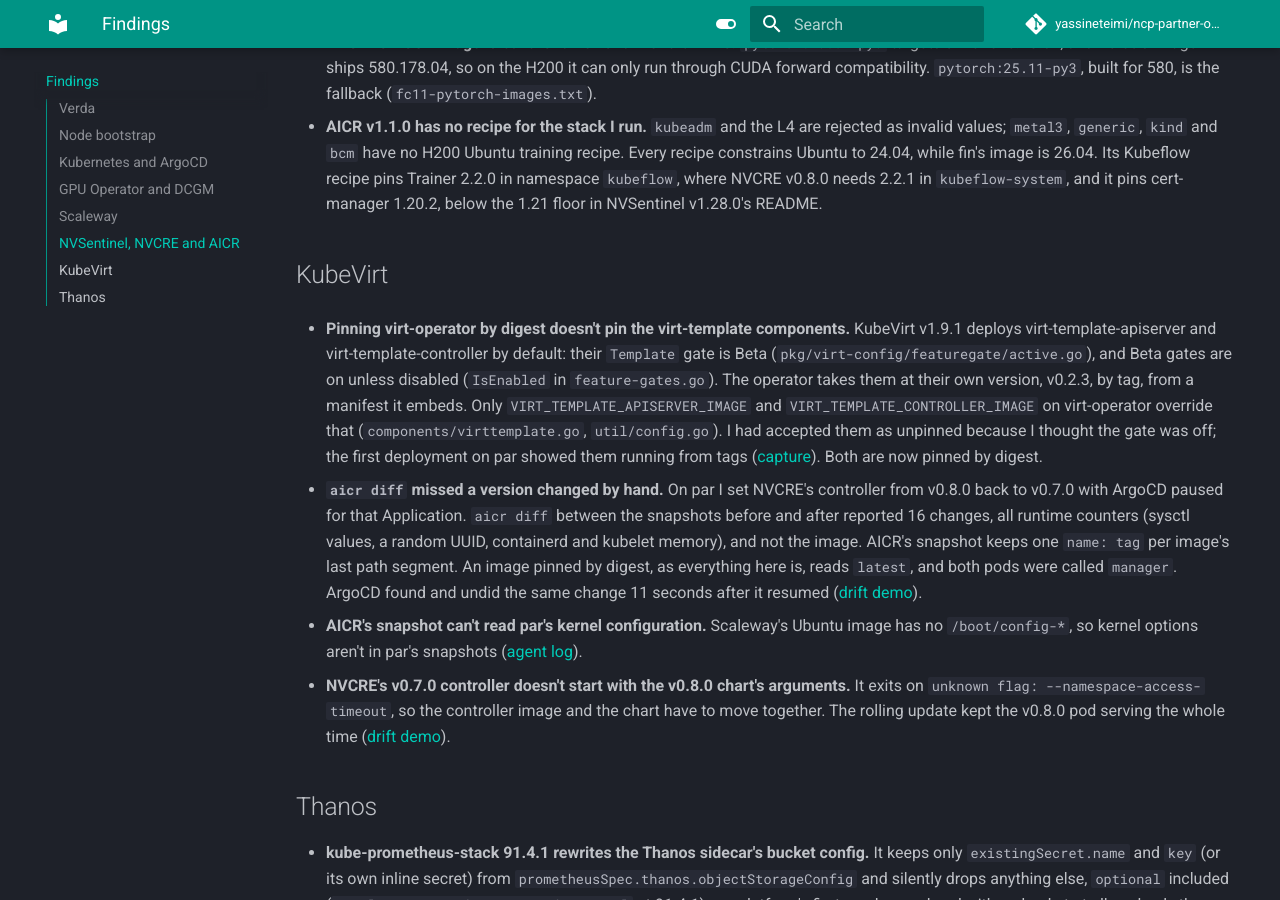
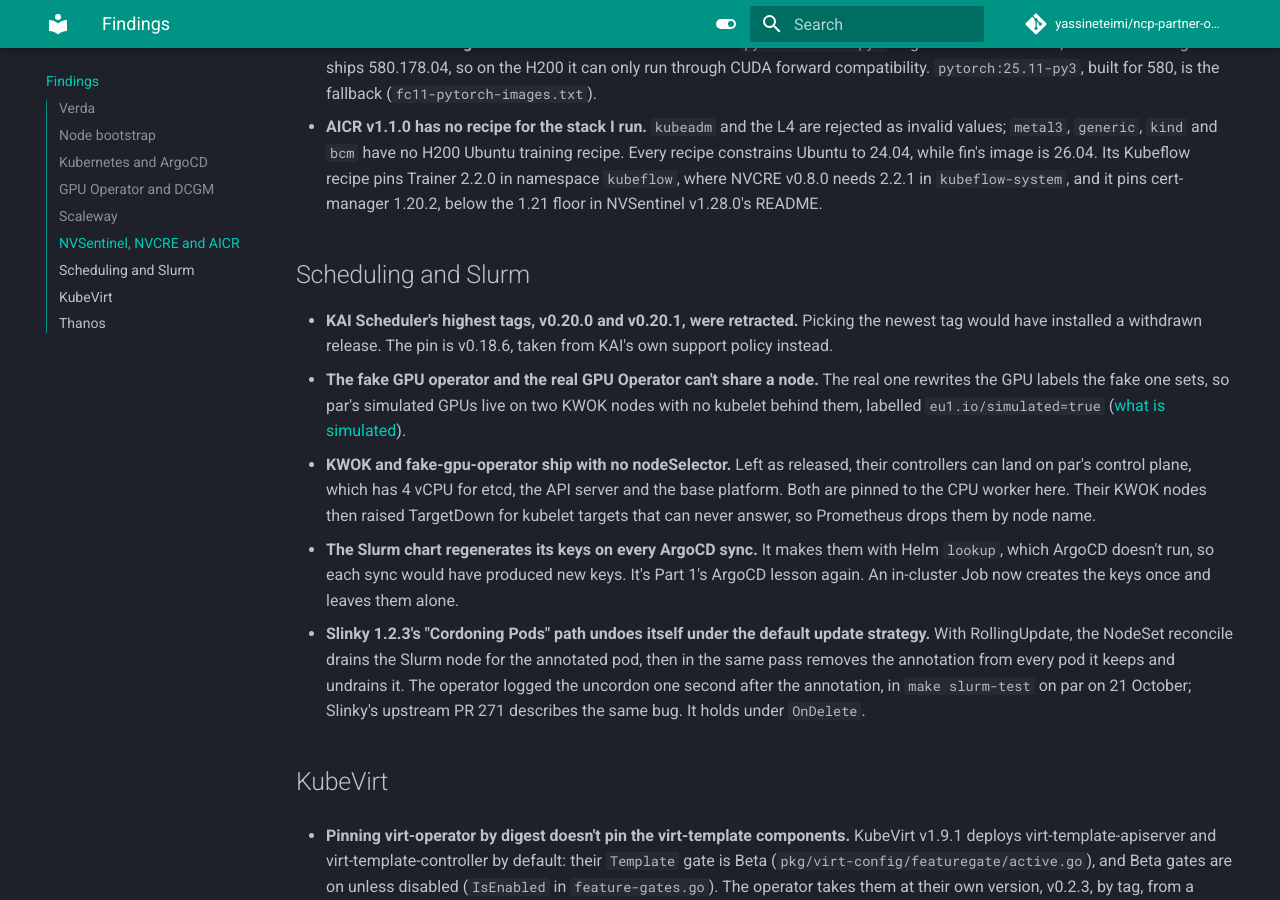
Before and after one commit to yassineteimi/ncp-partner-onboarding, an MkDocs documentation site: the page built from docs/findings.md, in a window 1280 px wide and 900 px high, scrolled down 2054 px. Built offline with MkDocs 1.6.1 and Material for MkDocs 9.7.7, drawn with Linux system fonts in a browser that asks for light colours; comment, search, counter and statistics services are not loaded.

Commit message:
Link the tenancy page and ADRs 0006 to 0008, file the scheduling findings

```diff
--- a/docs/findings.md
+++ b/docs/findings.md
@@ -34,6 +34,14 @@
 - **NVCRE's NCCL image is built for a newer driver than fin's.** `pytorch:26.01-py3` targets driver 590.48.01, and Verda's image ships 580.178.04, so on the H200 it can only run through CUDA forward compatibility. `pytorch:25.11-py3`, built for 580, is the fallback (`fc11-pytorch-images.txt`).
 - **AICR v1.1.0 has no recipe for the stack I run.** `kubeadm` and the L4 are rejected as invalid values; `metal3`, `generic`, `kind` and `bcm` have no H200 Ubuntu training recipe. Every recipe constrains Ubuntu to 24.04, while fin's image is 26.04. Its Kubeflow recipe pins Trainer 2.2.0 in namespace `kubeflow`, where NVCRE v0.8.0 needs 2.2.1 in `kubeflow-system`, and it pins cert-manager 1.20.2, below the 1.21 floor in NVSentinel v1.28.0's README.
 
+## Scheduling and Slurm
+
+- **KAI Scheduler's highest tags, v0.20.0 and v0.20.1, were retracted.** Picking the newest tag would have installed a withdrawn release. The pin is v0.18.6, taken from KAI's own support policy instead.
+- **The fake GPU operator and the real GPU Operator can't share a node.** The real one rewrites the GPU labels the fake one sets, so par's simulated GPUs live on two KWOK nodes with no kubelet behind them, labelled `eu1.io/simulated=true` ([what is simulated](simulated.md)).
+- **KWOK and fake-gpu-operator ship with no nodeSelector.** Left as released, their controllers can land on par's control plane, which has 4 vCPU for etcd, the API server and the base platform. Both are pinned to the CPU worker here. Their KWOK nodes then raised TargetDown for kubelet targets that can never answer, so Prometheus drops them by node name.
+- **The Slurm chart regenerates its keys on every ArgoCD sync.** It makes them with Helm `lookup`, which ArgoCD doesn't run, so each sync would have produced new keys. It's Part 1's ArgoCD lesson again. An in-cluster Job now creates the keys once and leaves them alone.
+- **Slinky 1.2.3's "Cordoning Pods" path undoes itself under the default update strategy.** With RollingUpdate, the NodeSet reconcile drains the Slurm node for the annotated pod, then in the same pass removes the annotation from every pod it keeps and undrains it. The operator logged the uncordon one second after the annotation, in `make slurm-test` on par on 21 October; Slinky's upstream PR 271 describes the same bug. It holds under `OnDelete`.
+
 ## KubeVirt
 
 - **Pinning virt-operator by digest doesn't pin the virt-template components.** KubeVirt v1.9.1 deploys virt-template-apiserver and virt-template-controller by default: their `Template` gate is Beta (`pkg/virt-config/featuregate/active.go`), and Beta gates are on unless disabled (`IsEnabled` in `feature-gates.go`). The operator takes them at their own version, v0.2.3, by tag, from a manifest it embeds. Only `VIRT_TEMPLATE_APISERVER_IMAGE` and `VIRT_TEMPLATE_CONTROLLER_IMAGE` on virt-operator override that (`components/virttemplate.go`, `util/config.go`). I had accepted them as unpinned because I thought the gate was off; the first deployment on par showed them running from tags ([capture](artifacts/platform/kubevirt-20261021T103649Z.txt)). Both are now pinned by digest.
--- a/mkdocs.yml
+++ b/mkdocs.yml
@@ -73,12 +73,16 @@
   - "Day 0: AICR": 10-day0-aicr.md
   - "Day 1: NVCRE": 10-day1-nvcre.md
   - "Day 2: NVSentinel": 10-day2-nvsentinel.md
+  - "Tenancy: KAI and MIG": 20-tenancy.md
   - "What is simulated": simulated.md
   - Decisions:
       - "All decisions": adr/README.md
       - "0003: Known-good stack": adr/0003-known-good-stack.md
       - "0004: Readiness gate": adr/0004-readiness-gate.md
       - "0005: Fault remediation": adr/0005-fault-remediation.md
+      - "0006: Batch scheduling": adr/0006-batch-scheduling.md
+      - "0007: HPC tenants": adr/0007-hpc-tenants-slurm.md
+      - "0008: GPU sharing": adr/0008-gpu-sharing.md
       - "0009: Metrics across sites": adr/0009-metrics-across-sites.md
       - "0010: VM tenants": adr/0010-vm-tenants.md
   - Findings: findings.md
```
Also changed, not shown: README.md (+1 -1 lines), docs/adr/README.md (+3 -3 lines).
